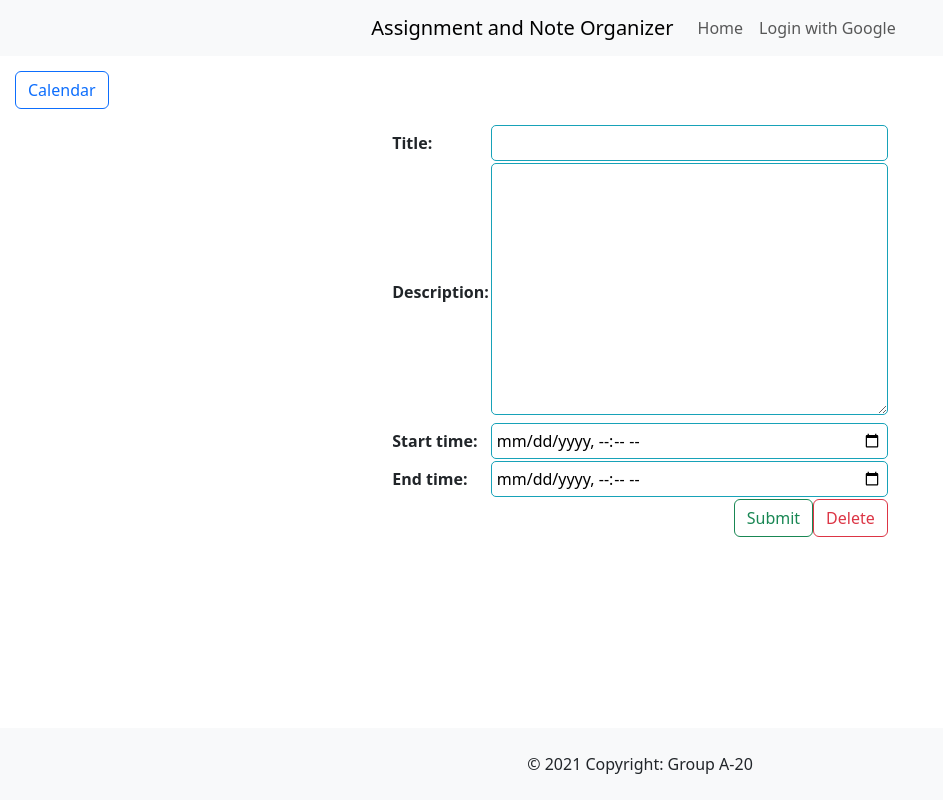
After one commit to eliasposner/HoosNotes, a Django app: page /event/new/ in a window 1280 px wide. The commit adds this page. Shown: the whole page, without its empty margins (0-943 px from the left). Run offline with Django 3.2, Linux system fonts and the light colour scheme; some libraries are stand-ins or nearby versions.

Commit message:
Add calendar and event submission form

```diff
--- a/scheduler/admin.py
+++ b/scheduler/admin.py
@@ -1,8 +1,9 @@
 from django.contrib import admin
-from .models import Profile, StudentClass, NoteFile, TodoListItem
+from .models import Profile, StudentClass, NoteFile, TodoListItem, Event
 
 # Register your models here.
 admin.site.register(Profile)
 admin.site.register(StudentClass)
 admin.site.register(NoteFile)
 admin.site.register(TodoListItem)
+admin.site.register(Event)
--- /dev/null
+++ b/scheduler/forms.py
@@ -0,0 +1,23 @@
+# Event submission form used to update calendar, provided by
+# Author: Hui Wen
+# Date: 7/29/2018
+# URL: https://www.huiwenteo.com/normal/2018/07/29/django-calendar-ii.html
+
+from django.forms import ModelForm, DateInput
+from .models import Event
+
+class EventForm(ModelForm):
+  class Meta:
+    model = Event
+    # datetime-local is a HTML5 input type, format to make date time show on fields
+    widgets = {
+      'start_time': DateInput(attrs={'type': 'datetime-local'}, format='%Y-%m-%dT%H:%M'),
+      'end_time': DateInput(attrs={'type': 'datetime-local'}, format='%Y-%m-%dT%H:%M'),
+    }
+    fields = '__all__'
+
+  def __init__(self, *args, **kwargs):
+    super(EventForm, self).__init__(*args, **kwargs)
+    # input_formats to parse HTML5 datetime-local input to datetime field
+    self.fields['start_time'].input_formats = ('%Y-%m-%dT%H:%M',)
+    self.fields['end_time'].input_formats = ('%Y-%m-%dT%H:%M',)
--- a/scheduler/models.py
+++ b/scheduler/models.py
@@ -88,3 +88,20 @@ class TodoListItem(models.Model):
 
     def __str__(self):
     	return self.content
+
+# Event model, a model containing information about events the user has scheduled
+# Adapted from Hui Wen, 7/24/2018 and 7/29/2018
+# URLs: https://www.huiwenteo.com/normal/2018/07/24/django-calendar.html and https://www.huiwenteo.com/normal/2018/07/29/django-calendar-ii.html
+class Event(models.Model):
+	title = models.CharField(max_length=200)
+	description = models.TextField()
+	start_time = models.DateTimeField()
+	end_time = models.DateTimeField()
+
+	@property
+	def get_html_url(self):
+		url = reverse('event_edit', args=(self.id,))
+		return f'<a href="{url}"> {self.title} </a>'
+
+	def __str__(self):
+		return self.title
--- /dev/null
+++ b/scheduler/static/styles.css
@@ -0,0 +1,76 @@
+/*
+CSS styling for the Calendar page and Event submission form
+Adapted from Hui Wen, 7/24/2018
+URLs: https://www.huiwenteo.com/normal/2018/07/24/django-calendar.html and https://www.huiwenteo.com/normal/2018/07/29/django-calendar-ii.html
+*/
+
+.calendar {
+  width: 90%;
+  margin: auto;
+  font-size: 13px;
+}
+
+.calendar tr, .calendar td {
+  border: 1px solid black;
+}
+
+.calendar th {
+  padding: 10px;
+  text-align: center;
+  font-size: 18px;
+}
+
+.calendar td {
+  width: 200px;
+  height: 15vh;
+  padding: 20px 0px 0px 5px;
+}
+
+.month {
+  font-size: 25px;
+}
+
+.date {
+  font-size: 16px;
+}
+
+ul {
+  height: 100%;
+  padding: 0px 5px 0px 20px;
+}
+
+a {
+  color: #17a2b8;
+}
+
+.left {
+  float: left;
+}
+
+.right {
+  float: right;
+}
+
+.btn {
+  outline: none;
+  color: black;
+  background-color: transparent;
+  box-shadow: 0 0 0 0;
+}
+
+.clearfix {
+  margin: 15px;
+}
+
+.form {
+  margin: auto;
+}
+
+.form input, .form select, .form textarea {
+  border-radius: 5px;
+  border: 1px solid #17a2b8;
+  outline: none;
+  background: none;
+  padding: 5px;
+  width: 100%;
+}
--- a/scheduler/templates/base.html
+++ b/scheduler/templates/base.html
@@ -22,6 +22,10 @@
                     <a class="nav-link" href="/">Home</a>
                 </li>
                 {% if user.is_authenticated %}
+
+                <li class="nav-item">
+                    <a class="nav-link" href="/calendar">Calendar</a>
+                </li>
                 <li class="nav-item dropdown">
                     <a class="nav-link dropdown-toggle" href="#" id="classDropdown" role="button" data-bs-toggle="dropdown" aria-haspopup="true" aria-expanded="false">
                         My Classes
--- /dev/null
+++ b/scheduler/templates/scheduler/calendar_base.html
@@ -0,0 +1,28 @@
+<!--
+  Base template for the calendar web page. Contains links to relevant stylesheets
+  Adapted from Hui Wen, 7/24/2018
+  URL: https://www.huiwenteo.com/normal/2018/07/24/django-calendar.html
+-->
+
+{% load static %}
+<!doctype html>
+<html lang="en">
+
+<head>
+  <!-- Required meta tags -->
+  <meta charset="utf-8">
+  <meta name="viewport" content="width=device-width, initial-scale=1, shrink-to-fit=yes">
+  <!-- Bootstrap CSS -->
+  <!--<link rel="stylesheet" href="https://maxcdn.bootstrapcdn.com/bootstrap/4.0.0/css/bootstrap.min.css">-->
+  <link rel="stylesheet" href="https://use.fontawesome.com/releases/v5.0.10/css/all.css">
+  <link rel="stylesheet" type="text/css" href="{% static 'styles.css' %}">
+  <title>Calendar</title>
+</head>
+
+<body>
+
+  {% block content %}
+  {% endblock %}
+
+</body>
+</html>
--- /dev/null
+++ b/scheduler/templates/scheduler/event.html
@@ -0,0 +1,30 @@
+<!--
+  Template for event submission form
+  Adapted from Hui Wen, 7/29/2018
+  URL: https://www.huiwenteo.com/normal/2018/07/29/django-calendar-ii.html
+-->
+
+{% extends "scheduler/calendar_base.html" %}
+
+{% block title %}Event{% endblock %}
+
+{% block content %}
+{% include "base.html" %}
+<div class="clearfix">
+  <a class="btn btn-outline-primary left" href="{% url 'calendar' %}"> Calendar </a>
+</div>
+
+<form method="post">
+  {% csrf_token %}
+  <table class="form form-table">
+    {{ form }}
+    <!-- Delete functionality added by BenjaminAm on Github, https://github.com/huiwenhw/django-calendar/issues/10 -->
+    <tr>
+      <td colspan="2">
+        <button type="submit" name="delete" class="btn btn-outline-danger right"> Delete </button>
+        <button type="submit" name="save" class="btn btn-outline-success right"> Submit </button>
+      </td>
+    </tr>
+  </table>
+</form>
+{% endblock %}
--- a/scheduler/urls.py
+++ b/scheduler/urls.py
@@ -19,6 +19,9 @@ urlpatterns = [
     path('joinclasses/', views.StudentClassJoinView.as_view(), name = 'join_student_classes'),
     path('addTodoItem/', views.addTodoView),
     path('deleteTodoItem/<int:i>/', views.deleteTodoView),
+    path('calendar/', views.CalendarView.as_view(), name='calendar'),
+    path('event/new/', views.event, name='event_new'),
+    path('event/edit/<int:event_id>/', views.event, name='event_edit'),
     path('class/<int:pk>/', views.ClassView.as_view(), name="class_detail"),
     path('class/<int:pk>/addnote/', views.AddNote, name = 'class_add_note'),
 ]
--- a/scheduler/views.py
+++ b/scheduler/views.py
@@ -1,13 +1,15 @@
 from django.contrib.auth.models import User
 from django.db.models.fields import GenericIPAddressField
 from django.http.response import HttpResponseRedirect
-from django.shortcuts import get_object_or_404, render
+from django.shortcuts import get_object_or_404, render, reverse
 from allauth.socialaccount.providers.google.views import GoogleOAuth2Adapter
 from rest_auth.registration.views import SocialLoginView
 from rest_framework import authentication, permissions
 from rest_framework.views import APIView
 from rest_framework.decorators import api_view, authentication_classes, permission_classes
-from scheduler.models import StudentClass, Profile, NoteFile, TodoListItem
+from scheduler.models import StudentClass, Profile, NoteFile, TodoListItem, Event
+from .utils import Calendar
+from .forms import EventForm
 from django.views.generic.base import TemplateView
 from django.views.generic.edit import CreateView
 from django.views.generic.detail import DetailView
@@ -16,7 +18,9 @@ from django.views.generic.list import ListView
 from django.contrib.auth import logout
 from django.contrib.auth.decorators import login_required
 from django.utils.decorators import method_decorator
-from django.urls import reverse
+from django.utils.safestring import mark_safe
+from datetime import datetime, timedelta, date
+import calendar
 
 # Code for returning a token given the Google Access code from Moeedlodhi, 6/21/2021
 # https://medium.com/geekculture/getting-started-with-django-social-authentication-80ee7dc26fe0
@@ -58,6 +62,86 @@ def deleteTodoView(request, i):
     todo_item.delete()
     return HttpResponseRedirect('/')
 
+# CalendarView, a view that takes all the events a user has submitted and returns it in calendar format
+# Allows user to scroll between the current, previous, and next month
+# Adapted from Hui Wen, 7/24/2018 and 7/29/2018
+# URLs: https://www.huiwenteo.com/normal/2018/07/24/django-calendar.html and https://www.huiwenteo.com/normal/2018/07/29/django-calendar-ii.html
+class CalendarView(generic.ListView):
+    model = Event
+    template_name = 'scheduler/calendar.html'
+
+    def get_context_data(self, **kwargs):
+        context = super().get_context_data(**kwargs)
+
+        # use today's date for the calendar
+        d = get_date(self.request.GET.get('month', None))
+
+        # Instantiate our calendar class with today's year and date
+        cal = Calendar(d.year, d.month)
+
+        # Call the formatmonth method, which returns our calendar as a table
+        html_cal = cal.formatmonth(withyear=True)
+        context['calendar'] = mark_safe(html_cal)
+        context['prev_month'] = prev_month(d)
+        context['next_month'] = next_month(d)
+        return context
+
+# Helper function for CalendarView that returns a datetime object of the current day
+# From Hui Wen, 7/29/2018
+# URL: https://www.huiwenteo.com/normal/2018/07/29/django-calendar-ii.html
+def get_date(req_day):
+    if req_day:
+        year, month = (int(x) for x in req_day.split('-'))
+        return date(year, month, day=1)
+    return datetime.today()
+
+# Helper function for CalendarView that, given a datetime object, returns the previous month
+# From Hui Wen, 7/29/2018
+# URL: https://www.huiwenteo.com/normal/2018/07/29/django-calendar-ii.html
+def prev_month(d):
+    first = d.replace(day=1)
+    prev_month = first - timedelta(days=1)
+    month = 'month=' + str(prev_month.year) + '-' + str(prev_month.month)
+    return month
+
+# Helper function for CalendarView that, given a datetime object, returns the next month
+# From Hui Wen, 7/29/2018
+# URL: https://www.huiwenteo.com/normal/2018/07/29/django-calendar-ii.html
+def next_month(d):
+    days_in_month = calendar.monthrange(d.year, d.month)[1]
+    last = d.replace(day=days_in_month)
+    next_month = last + timedelta(days=1)
+    month = 'month=' + str(next_month.year) + '-' + str(next_month.month)
+    return month
+
+# event, a function based view that displays the event submission form and updates the Event model table based on user input
+# code for obtaining instance, saving form, and rendering the request is adapted from Hui Wen, 7/29/2018, https://www.huiwenteo.com/normal/2018/07/29/django-calendar-ii.html
+# code for deleting event is adapted from BenjaminAm, 1/11/2021, https://github.com/huiwenhw/django-calendar/issues/10
+def event(request, event_id=None):
+    instance = Event()
+    if event_id:
+        instance = get_object_or_404(Event, pk=event_id)
+    else:
+        instance = Event()
+
+    form = EventForm(request.POST or None, instance=instance)
+
+
+    ## Delete functionality adapted from BejaminAm, https://github.com/huiwenhw/django-calendar/issues/10 ##
+
+    # if user presses the save button
+    if request.POST and 'save' in request.POST and form.is_valid():
+        form.save()
+        return HttpResponseRedirect(reverse('calendar'))
+    # if user presses the delete button
+    if request.POST and 'delete' in request.POST:
+        if event_id:
+            Event.objects.filter(pk=event_id).delete()
+            return HttpResponseRedirect(reverse('calendar'))
+
+    return render(request, 'scheduler/event.html', {'form': form})
+
+
 # https://stackoverflow.com/questions/46378465/class-based-views-cbv-createview-and-request-user-with-a-many-to-many-relatio
 @method_decorator(login_required(login_url='/accounts/google/login'), name='dispatch')
 class StudentClassCreateView(CreateView):
@@ -73,7 +157,6 @@ class StudentClassCreateView(CreateView):
         return HttpResponseRedirect(self.get_success_url())
 
 @method_decorator(login_required(login_url='/accounts/google/login'), name='dispatch')
-
 class StudentClassJoinView(CreateView):
     model = StudentClass
     fields = ['class_name', 'instructor', 'start_time', 'end_time', 'location', 'days_of_the_week']
```
Also changed, not shown: scheduler/templates/scheduler/calendar.html (added, +19 -0 lines), scheduler/utils.py (added, +45 -0 lines), scheduler/migrations/0029_event.py (added).
